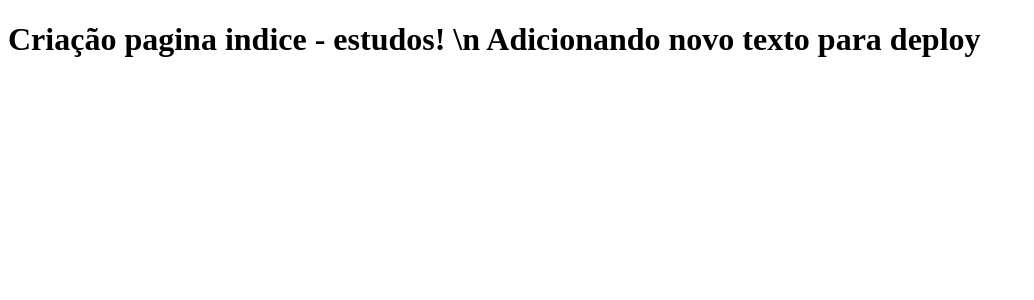
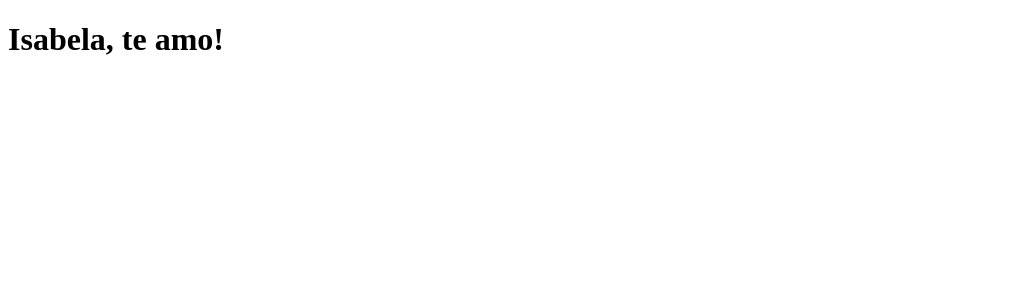
Before and after one commit to TonyStewers/clone-tabnews, a Next.js app: page / in a window 1280 px wide. Shown: the top 300 px of the page, without its empty margins (0-1034 px from the left). Built offline with nearby package versions, Linux system fonts and the light colour scheme.

Commit message:
texto mozao

```diff
--- a/pages/index.js
+++ b/pages/index.js
@@ -1,5 +1,5 @@
 function Home(){
-    return <h1>Criação pagina indice - estudos! \n Adicionando novo texto para deploy</h1>;
+    return <h1>Isabela, te amo!</h1>;
 }
 
 export default Home;
```
